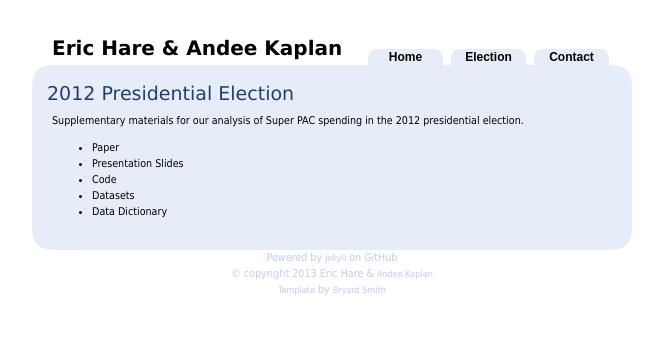
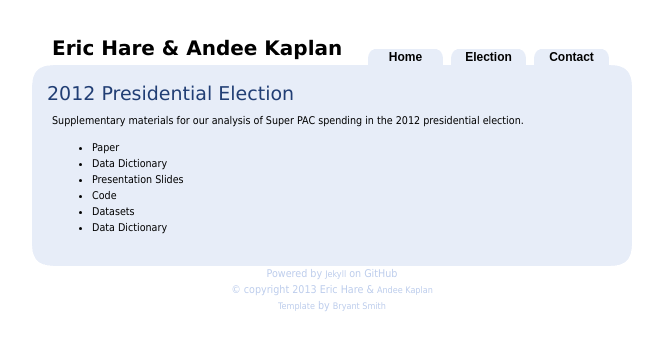
Before and after one commit to erichare/harekaplan.github.com, a Jekyll site: the page built from election.html, in a window 1280 px wide. Shown: the top 351 px of the page, without its empty margins (308-971 px from the left). Built offline with Jekyll 4.4.1, drawn with Linux system fonts in a browser that asks for light colours; Markdown is read by kramdown in place of the engine named in the settings.

Commit message:
Update github website

```diff
--- a/election.html
+++ b/election.html
@@ -9,6 +9,7 @@
 	<p>
 		<ul>
 			<li><a href="election/Election-2012-Paper.pdf" target="_blank">Paper</a></li>
+			<li><a href="election/Election-2012-Poster.pdf" target="_blank">Data Dictionary</a></li>
 			<li><a href="election/Election-2012-Slides.html" target="_blank">Presentation Slides</a></li>
 			<li><a href="election/Election-2012-Code.zip" target="_blank">Code</a></li>
 			<li><a href="election/Election-2012-Data.zip" target="_blank">Datasets</a></li>
```
Also changed, not shown: 2 other files.
